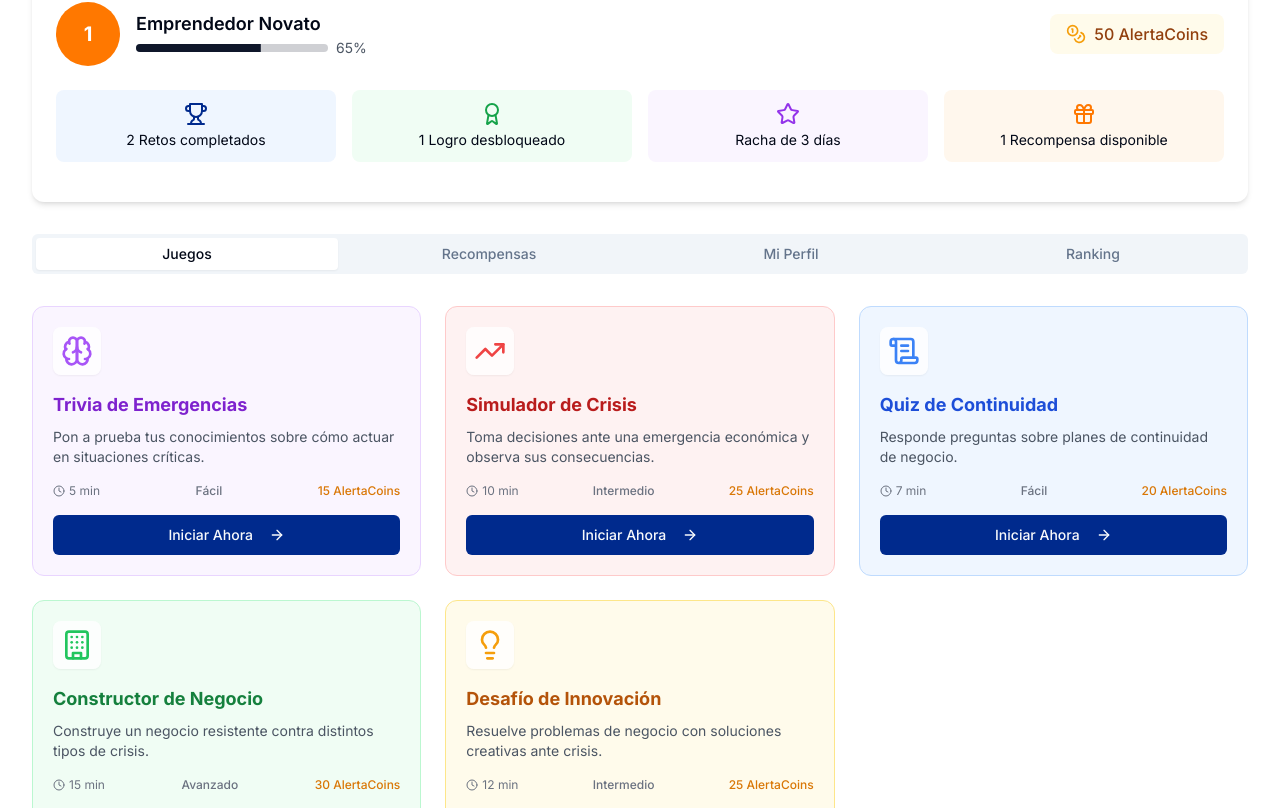
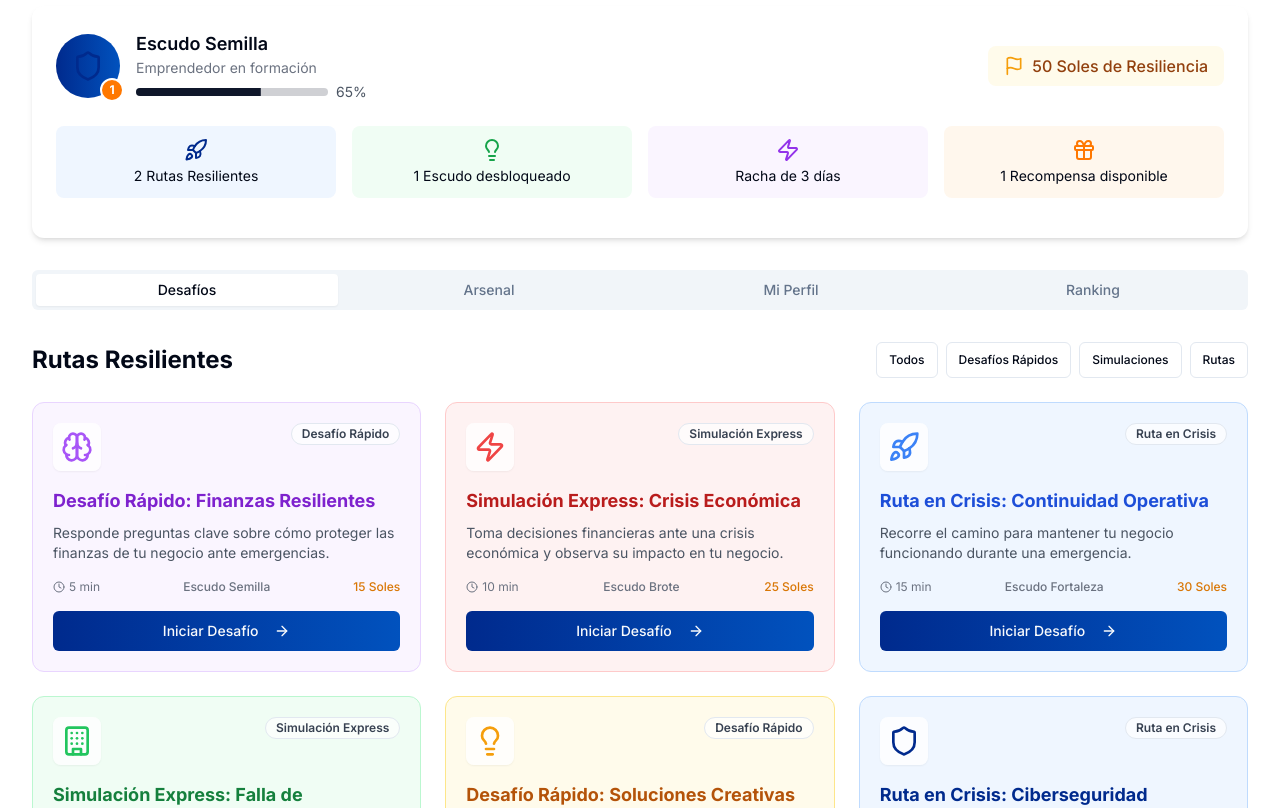
Before and after one commit to CalebDandev/contigo-emprende-alerta-segura, a React (Vite) app: page /gamificacion in a window 1280 px wide. Shown: the part 472-1280 px from the top of the page. Built offline with nearby package versions, Linux system fonts and the light colour scheme.

Commit message:
feat: Implement Gamification Section
Adds a gamified section ("Zona Resiliente BCP") with modules, levels, challenges, and rewards to encourage user engagement and preparedness for emergencies.

```diff
--- a/src/components/GameModule.tsx
+++ b/src/components/GameModule.tsx
@@ -1,12 +1,16 @@
 
 import React, { useState, useEffect } from 'react';
 import {
-  Trophy,
-  Award,
+  Shield,
+  ShieldCheck,
   Star,
   Gift,
   BookOpen,
-  Coins
+  Coins,
+  Zap,
+  Rocket,
+  Lightbulb,
+  Flag
 } from 'lucide-react';
 import { Button } from '@/components/ui/button';
 import { Tabs, TabsContent, TabsList, TabsTrigger } from "@/components/ui/tabs";
@@ -24,6 +28,15 @@ const GameModule = () => {
   const [progress, setProgress] = useState(0);
   const [activeTab, setActiveTab] = useState("juegos");
 
+  const shieldLevels = [
+    { id: 1, name: "Escudo Semilla", description: "Emprendedor en formación", icon: <Shield className="h-8 w-8 text-bcp-blue" /> },
+    { id: 2, name: "Escudo Brote", description: "Preparando la tierra", icon: <Shield className="h-8 w-8 text-green-600" /> },
+    { id: 3, name: "Escudo Fortaleza", description: "Resistencia operativa", icon: <Shield className="h-8 w-8 text-amber-600" /> },
+    { id: 4, name: "Escudo Visión", description: "Planificación avanzada", icon: <Shield className="h-8 w-8 text-purple-600" /> },
+    { id: 5, name: "Escudo Impacto", description: "Liderazgo en crisis", icon: <ShieldCheck className="h-8 w-8 text-red-600" /> },
+    { id: 6, name: "Escudo Sol Naciente", description: "Emprendedor resiliente certificado", icon: <ShieldCheck className="h-8 w-8 text-bcp-orange" /> },
+  ];
+
   useEffect(() => {
     // Simular carga de datos del usuario
     setTimeout(() => {
@@ -36,7 +49,7 @@ const GameModule = () => {
     setUserCoins(prev => prev + amount);
     toast({
       title: "¡Felicitaciones!",
-      description: `Has ganado ${amount} AlertaCoins`,
+      description: `Has ganado ${amount} Soles de Resiliencia`,
       variant: "default",
     });
 
@@ -44,35 +57,43 @@ const GameModule = () => {
     if (userCoins + amount >= 100 && userLevel === 1) {
       setUserLevel(2);
       toast({
-        title: "¡Subiste de nivel!",
-        description: "Has alcanzado el nivel 2: Emprendedor Preparado",
+        title: "¡Has desbloqueado un nuevo escudo!",
+        description: "Has alcanzado el Escudo Brote: Preparando la tierra",
         variant: "default",
       });
     }
   };
 
+  const currentShield = shieldLevels.find(shield => shield.id === userLevel) || shieldLevels[0];
+
   return (
     <div className="bcp-section">
       <div className="bcp-container">
         <div className="mb-8 text-center">
-          <h1 className="text-3xl md:text-4xl font-bold mb-4">Aprende Jugando</h1>
+          <h1 className="text-3xl md:text-4xl font-bold mb-4">Zona Resiliente BCP</h1>
           <p className="text-lg text-gray-600 max-w-3xl mx-auto">
-            Refuerza tu preparación para emergencias mientras te diviertes.
-            Gana AlertaCoins, sube de nivel y obtén recompensas exclusivas.
+            Prepara tu emprendimiento para cualquier situación mientras aprendes y te diviertes.
+            Supera desafíos, gana Soles de Resiliencia y desbloquea escudos que te convierten en un emprendedor resiliente.
           </p>
         </div>
 
         <div className="bg-white rounded-xl shadow-md p-4 md:p-6 mb-8">
           <div className="flex flex-col md:flex-row items-center justify-between mb-4 md:mb-6">
             <div className="flex items-center mb-4 md:mb-0">
-              <div className="bg-bcp-orange text-white rounded-full h-16 w-16 flex items-center justify-center text-xl font-bold">
-                {userLevel}
+              <div className="relative">
+                <div className="bg-gradient-bcp text-white rounded-full h-16 w-16 flex items-center justify-center">
+                  {currentShield.icon}
+                </div>
+                <div className="absolute -bottom-1 -right-1 bg-bcp-orange text-white rounded-full h-6 w-6 flex items-center justify-center text-xs font-bold border-2 border-white">
+                  {userLevel}
+                </div>
               </div>
               <div className="ml-4">
                 <h3 className="font-semibold text-lg">
-                  {userLevel === 1 ? "Emprendedor Novato" : "Emprendedor Preparado"}
+                  {currentShield.name}
                 </h3>
-                <div className="flex items-center">
+                <p className="text-sm text-gray-500">{currentShield.description}</p>
+                <div className="flex items-center mt-1">
                   <Progress value={progress} className="w-32 md:w-48 h-2" />
                   <span className="ml-2 text-sm text-gray-600">{progress}%</span>
                 </div>
@@ -80,22 +101,22 @@ const GameModule = () => {
             </div>
 
             <div className="flex items-center bg-amber-50 py-2 px-4 rounded-lg">
-              <Coins className="text-amber-500 mr-2" size={20} />
-              <span className="font-medium text-amber-800">{userCoins} AlertaCoins</span>
+              <Flag className="text-amber-500 mr-2" size={20} />
+              <span className="font-medium text-amber-800">{userCoins} Soles de Resiliencia</span>
             </div>
           </div>
 
           <div className="grid grid-cols-2 md:grid-cols-4 gap-2 md:gap-4 mb-4">
             <div className="bg-blue-50 rounded-lg p-3 text-center">
-              <Trophy className="mx-auto text-bcp-blue mb-1" size={24} />
-              <p className="text-sm">2 Retos completados</p>
+              <Rocket className="mx-auto text-bcp-blue mb-1" size={24} />
+              <p className="text-sm">2 Rutas Resilientes</p>
             </div>
             <div className="bg-green-50 rounded-lg p-3 text-center">
-              <Award className="mx-auto text-green-600 mb-1" size={24} />
-              <p className="text-sm">1 Logro desbloqueado</p>
+              <Lightbulb className="mx-auto text-green-600 mb-1" size={24} />
+              <p className="text-sm">1 Escudo desbloqueado</p>
             </div>
             <div className="bg-purple-50 rounded-lg p-3 text-center">
-              <Star className="mx-auto text-purple-600 mb-1" size={24} />
+              <Zap className="mx-auto text-purple-600 mb-1" size={24} />
               <p className="text-sm">Racha de 3 días</p>
             </div>
             <div className="bg-orange-50 rounded-lg p-3 text-center">
@@ -107,8 +128,8 @@ const GameModule = () => {
 
         <Tabs defaultValue="juegos" onValueChange={setActiveTab} value={activeTab} className="w-full">
           <TabsList className="grid grid-cols-4 mb-8">
-            <TabsTrigger value="juegos">Juegos</TabsTrigger>
-            <TabsTrigger value="recompensas">Recompensas</TabsTrigger>
+            <TabsTrigger value="juegos">Desafíos</TabsTrigger>
+            <TabsTrigger value="recompensas">Arsenal</TabsTrigger>
             <TabsTrigger value="perfil">Mi Perfil</TabsTrigger>
             <TabsTrigger value="ranking">Ranking</TabsTrigger>
           </TabsList>
--- a/src/components/game/GamesSection.tsx
+++ b/src/components/game/GamesSection.tsx
@@ -11,6 +11,9 @@ import {
   TrendingUp,
   Building,
   Lightbulb,
+  Shield,
+  Zap,
+  Rocket
 } from 'lucide-react';
 import { toast } from '@/hooks/use-toast';
 
@@ -41,63 +44,98 @@ const GamesSection: React.FC<GamesSectionProps> = ({ onEarnCoins }) => {
   const games = [
     {
       id: "trivia1",
-      title: "Trivia de Emergencias",
-      description: "Pon a prueba tus conocimientos sobre cómo actuar en situaciones críticas.",
+      title: "Desafío Rápido: Finanzas Resilientes",
+      description: "Responde preguntas clave sobre cómo proteger las finanzas de tu negocio ante emergencias.",
       icon: <Brain className="h-8 w-8 text-purple-500" />,
-      difficulty: "Fácil",
+      difficulty: "Escudo Semilla",
       time: "5 min",
-      reward: "15 AlertaCoins",
+      reward: "15 Soles",
       color: "bg-purple-50 border-purple-200",
-      textColor: "text-purple-700"
+      textColor: "text-purple-700",
+      type: "Desafío Rápido"
     },
     {
       id: "sim1",
-      title: "Simulador de Crisis",
-      description: "Toma decisiones ante una emergencia económica y observa sus consecuencias.",
-      icon: <TrendingUp className="h-8 w-8 text-red-500" />,
-      difficulty: "Intermedio",
+      title: "Simulación Express: Crisis Económica",
+      description: "Toma decisiones financieras ante una crisis económica y observa su impacto en tu negocio.",
+      icon: <Zap className="h-8 w-8 text-red-500" />,
+      difficulty: "Escudo Brote",
       time: "10 min",
-      reward: "25 AlertaCoins",
+      reward: "25 Soles",
       color: "bg-red-50 border-red-200",
-      textColor: "text-red-700"
+      textColor: "text-red-700",
+      type: "Simulación Express"
     },
     {
       id: "quiz1",
-      title: "Quiz de Continuidad",
-      description: "Responde preguntas sobre planes de continuidad de negocio.",
-      icon: <ScrollText className="h-8 w-8 text-blue-500" />,
-      difficulty: "Fácil",
-      time: "7 min",
-      reward: "20 AlertaCoins",
+      title: "Ruta en Crisis: Continuidad Operativa",
+      description: "Recorre el camino para mantener tu negocio funcionando durante una emergencia.",
+      icon: <Rocket className="h-8 w-8 text-blue-500" />,
+      difficulty: "Escudo Fortaleza",
+      time: "15 min",
+      reward: "30 Soles",
       color: "bg-blue-50 border-blue-200",
-      textColor: "text-blue-700"
+      textColor: "text-blue-700",
+      type: "Ruta en Crisis"
     },
     {
       id: "sim2",
-      title: "Constructor de Negocio",
-      description: "Construye un negocio resistente contra distintos tipos de crisis.",
+      title: "Simulación Express: Falla de Proveedores",
+      description: "Enfrenta un escenario donde tus proveedores principales fallan y debes encontrar soluciones.",
       icon: <Building className="h-8 w-8 text-green-500" />,
-      difficulty: "Avanzado",
-      time: "15 min",
-      reward: "30 AlertaCoins",
+      difficulty: "Escudo Brote",
+      time: "12 min",
+      reward: "20 Soles",
       color: "bg-green-50 border-green-200",
-      textColor: "text-green-700"
+      textColor: "text-green-700",
+      type: "Simulación Express"
     },
     {
       id: "quiz2",
-      title: "Desafío de Innovación",
-      description: "Resuelve problemas de negocio con soluciones creativas ante crisis.",
+      title: "Desafío Rápido: Soluciones Creativas",
+      description: "Responde este quiz sobre soluciones innovadoras ante crisis empresariales.",
       icon: <Lightbulb className="h-8 w-8 text-amber-500" />,
-      difficulty: "Intermedio",
-      time: "12 min",
-      reward: "25 AlertaCoins",
+      difficulty: "Escudo Semilla",
+      time: "8 min",
+      reward: "15 Soles",
       color: "bg-amber-50 border-amber-200",
-      textColor: "text-amber-700"
+      textColor: "text-amber-700",
+      type: "Desafío Rápido"
+    },
+    {
+      id: "ruta1",
+      title: "Ruta en Crisis: Ciberseguridad",
+      description: "Aprende a proteger los datos de tu negocio mientras superas diferentes niveles de desafíos.",
+      icon: <Shield className="h-8 w-8 text-bcp-blue" />,
+      difficulty: "Escudo Visión",
+      time: "20 min",
+      reward: "35 Soles",
+      color: "bg-blue-50 border-blue-200",
+      textColor: "text-bcp-blue",
+      type: "Ruta en Crisis"
     }
   ];
 
   return (
     <>
+      <div className="mb-6 flex flex-col md:flex-row justify-between items-center">
+        <h2 className="text-2xl font-bold mb-2 md:mb-0">Rutas Resilientes</h2>
+        <div className="flex gap-2">
+          <Button variant="outline" size="sm" className="text-xs">
+            Todos
+          </Button>
+          <Button variant="outline" size="sm" className="text-xs">
+            Desafíos Rápidos
+          </Button>
+          <Button variant="outline" size="sm" className="text-xs">
+            Simulaciones
+          </Button>
+          <Button variant="outline" size="sm" className="text-xs">
+            Rutas
+          </Button>
+        </div>
+      </div>
+
       <div className="grid grid-cols-1 md:grid-cols-2 lg:grid-cols-3 gap-6">
         {games.map((game) => (
           <div
@@ -108,11 +146,9 @@ const GamesSection: React.FC<GamesSectionProps> = ({ onEarnCoins }) => {
               <div className="p-2 rounded-lg bg-white/80 shadow-sm">
                 {game.icon}
               </div>
-              {completedGames.includes(game.id) && (
-                <Badge variant="outline" className="bg-green-100 text-green-800 border-green-300">
-                  <CheckCircle2 className="h-3 w-3 mr-1" /> Completado
-                </Badge>
-              )}
+              <Badge variant="outline" className="bg-white/70 text-gray-700">
+                {game.type}
+              </Badge>
             </div>
 
             <h3 className={`font-bold text-lg mb-2 ${game.textColor}`}>{game.title}</h3>
@@ -130,19 +166,22 @@ const GamesSection: React.FC<GamesSectionProps> = ({ onEarnCoins }) => {
             <Button
               onClick={() => handleStartGame(game.id, game.title)}
               disabled={completedGames.includes(game.id)}
-              className={`w-full ${completedGames.includes(game.id) ? 'bg-gray-300' : 'bg-bcp-blue'}`}
+              className={`w-full ${completedGames.includes(game.id) ? 'bg-gray-300' : 'bg-gradient-bcp'}`}
             >
-              {completedGames.includes(game.id) ? 'Completado' : 'Iniciar Ahora'}
-              {!completedGames.includes(game.id) && <ArrowRight className="ml-2 h-4 w-4" />}
+              {completedGames.includes(game.id) ? (
+                <><CheckCircle2 className="mr-2 h-4 w-4" /> Completado</>
+              ) : (
+                <>Iniciar Desafío <ArrowRight className="ml-2 h-4 w-4" /></>
+              )}
             </Button>
           </div>
         ))}
       </div>
 
       <div className="mt-8 text-center">
-        <p className="text-gray-500 mb-4">¡Nuevos juegos cada semana! Regresa pronto para descubrir más desafíos.</p>
+        <p className="text-gray-500 mb-4">¡Nuevos desafíos cada semana! Regresa pronto para descubrir más rutas resilientes.</p>
         <Button variant="outline" className="border-bcp-blue text-bcp-blue">
-          Ver historial de juegos
+          Ver historial de desafíos
         </Button>
       </div>
     </>
--- a/src/pages/Gamificacion.tsx
+++ b/src/pages/Gamificacion.tsx
@@ -26,7 +26,7 @@ const Gamificacion = () => {
                   <span className="text-gray-500 mx-2">/</span>
                 </li>
                 <li className="text-bcp-blue font-medium" aria-current="page">
-                  Aprende Jugando
+                  Zona Resiliente BCP
                 </li>
               </ol>
             </nav>
```
Also changed, not shown: src/components/game/RewardsSection.tsx (+34 -23 lines).
